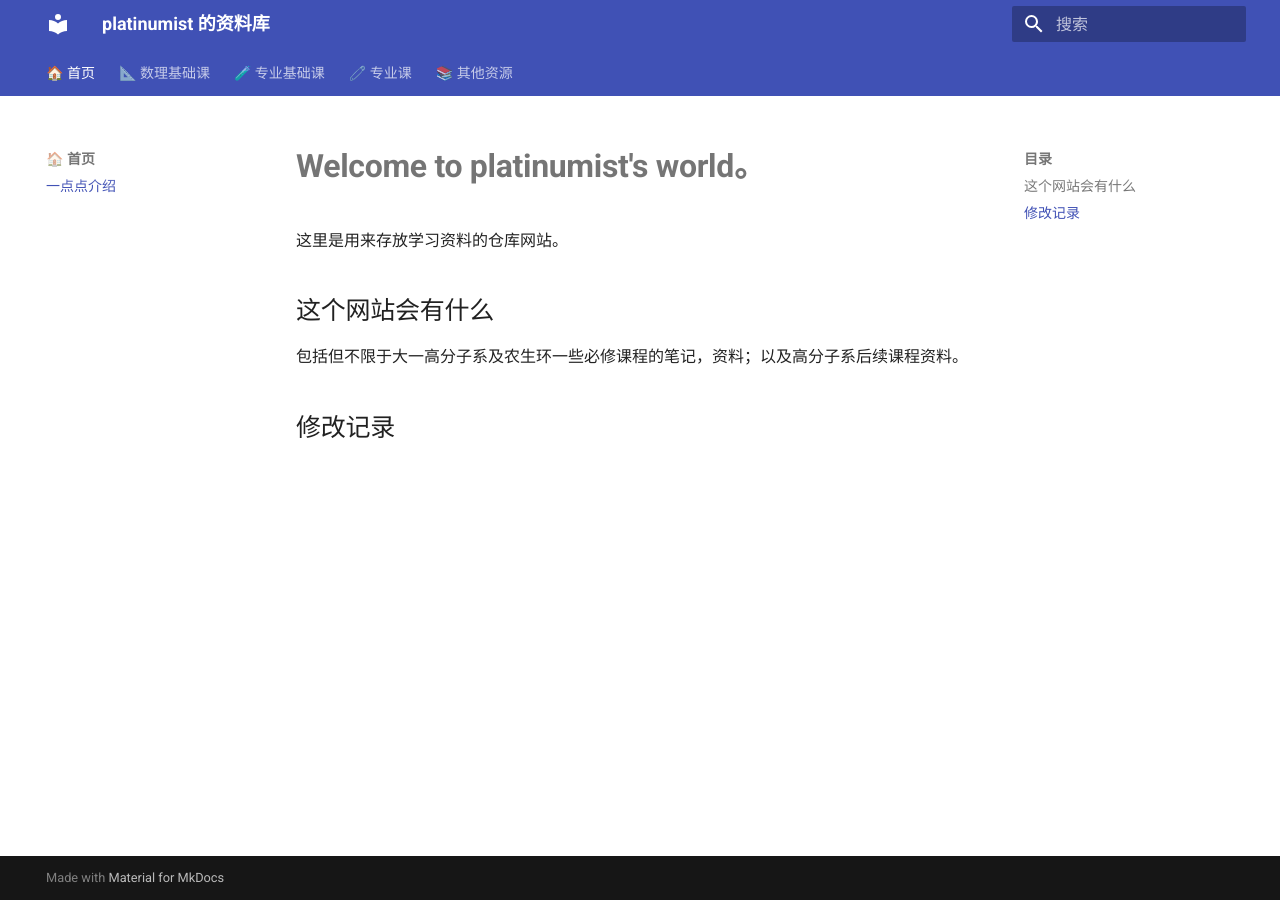
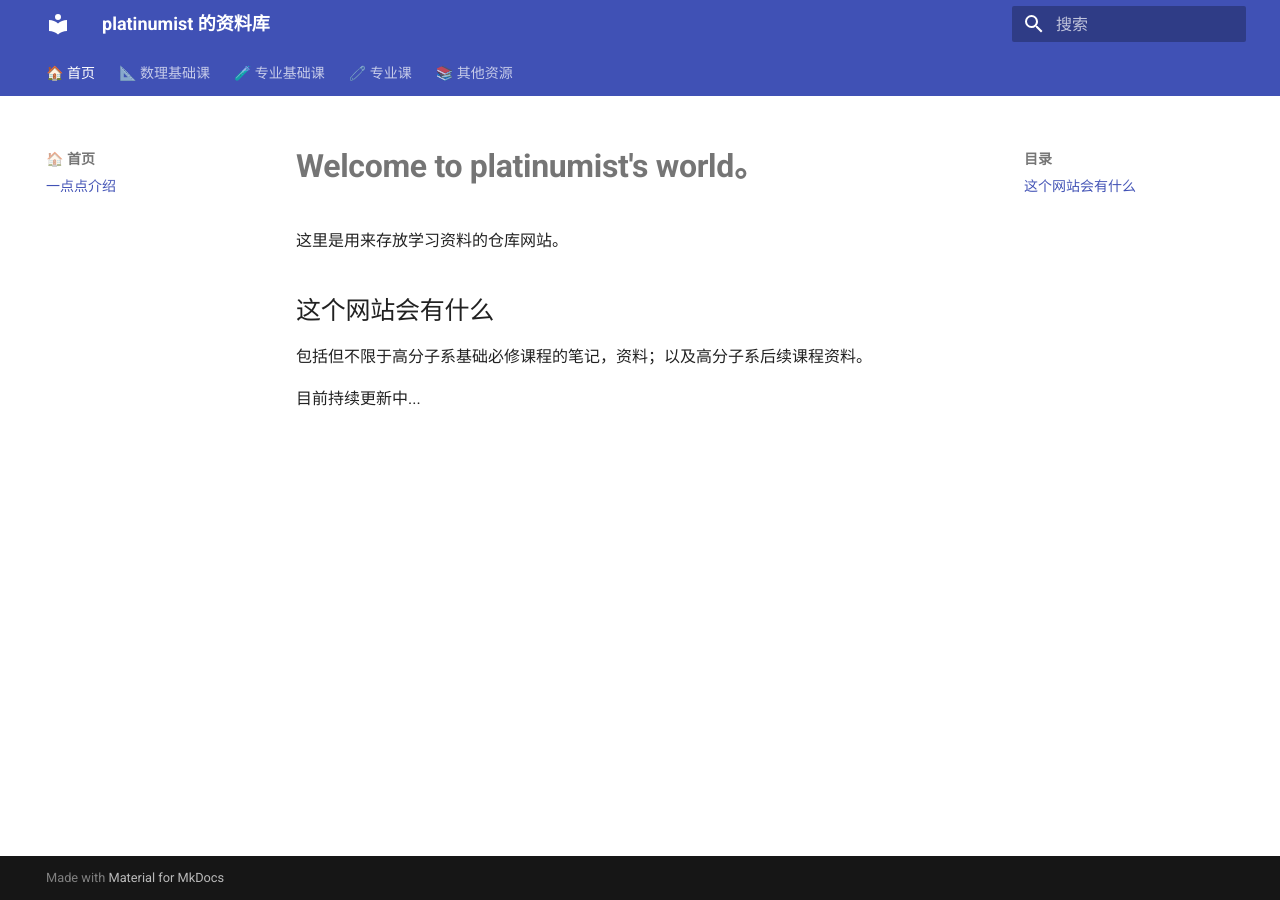
Before and after one commit to platinumist/platinumist.github.io, an MkDocs documentation site: the page built from docs/index.md, in a window 1280 px wide. Built offline with MkDocs 1.6.1 and Material for MkDocs 9.7.7, drawn with Linux system fonts in a browser that asks for light colours.

Commit message:
xiugailehuanyingye

```diff
--- a/docs/index.md
+++ b/docs/index.md
@@ -5,6 +5,6 @@
 
 ## 这个网站会有什么
 
-包括但不限于大一高分子系及农生环一些必修课程的笔记，资料；以及高分子系后续课程资料。
+包括但不限于高分子系基础必修课程的笔记，资料；以及高分子系后续课程资料。
 
-## 修改记录
+目前持续更新中...
```
